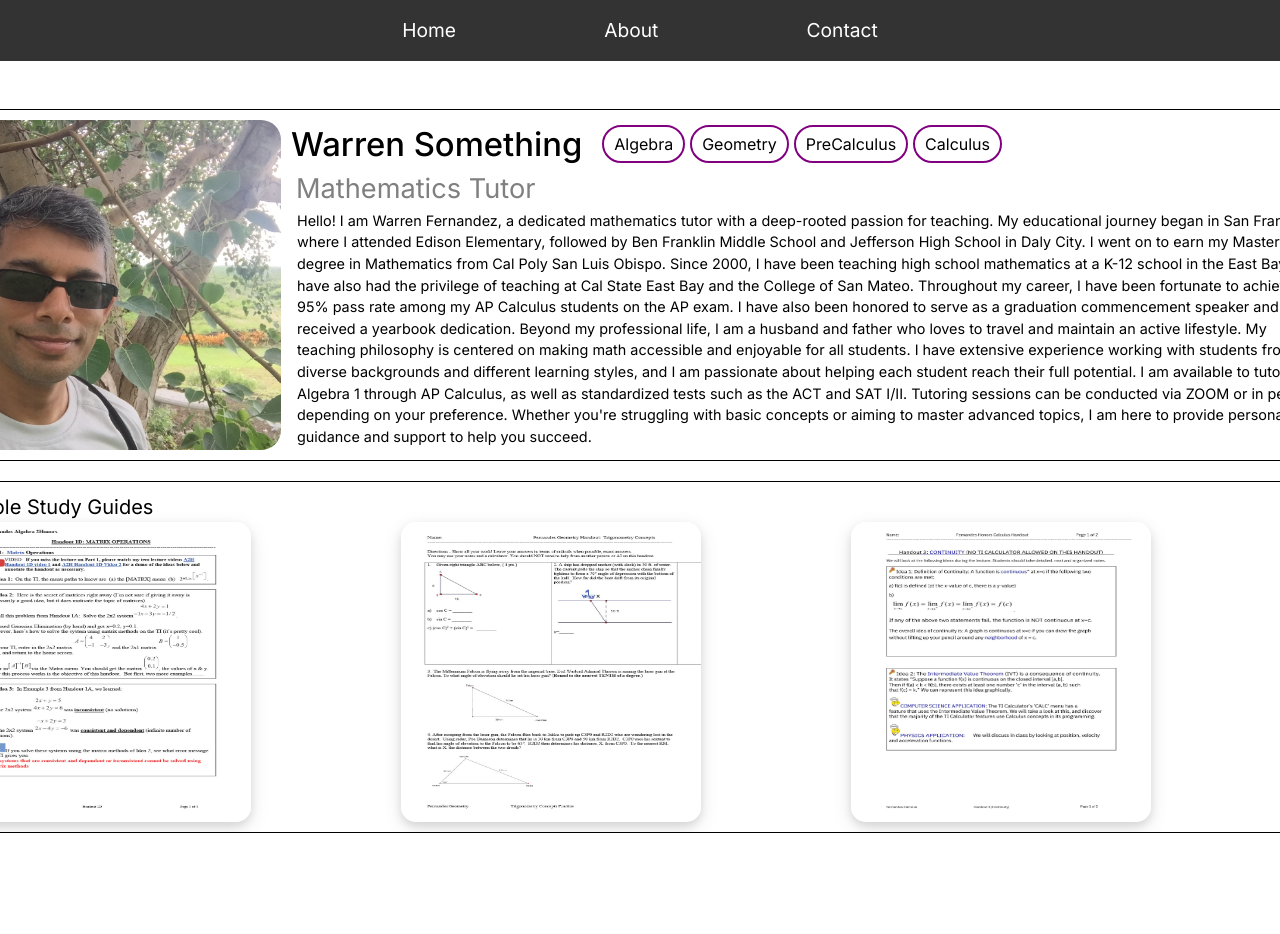
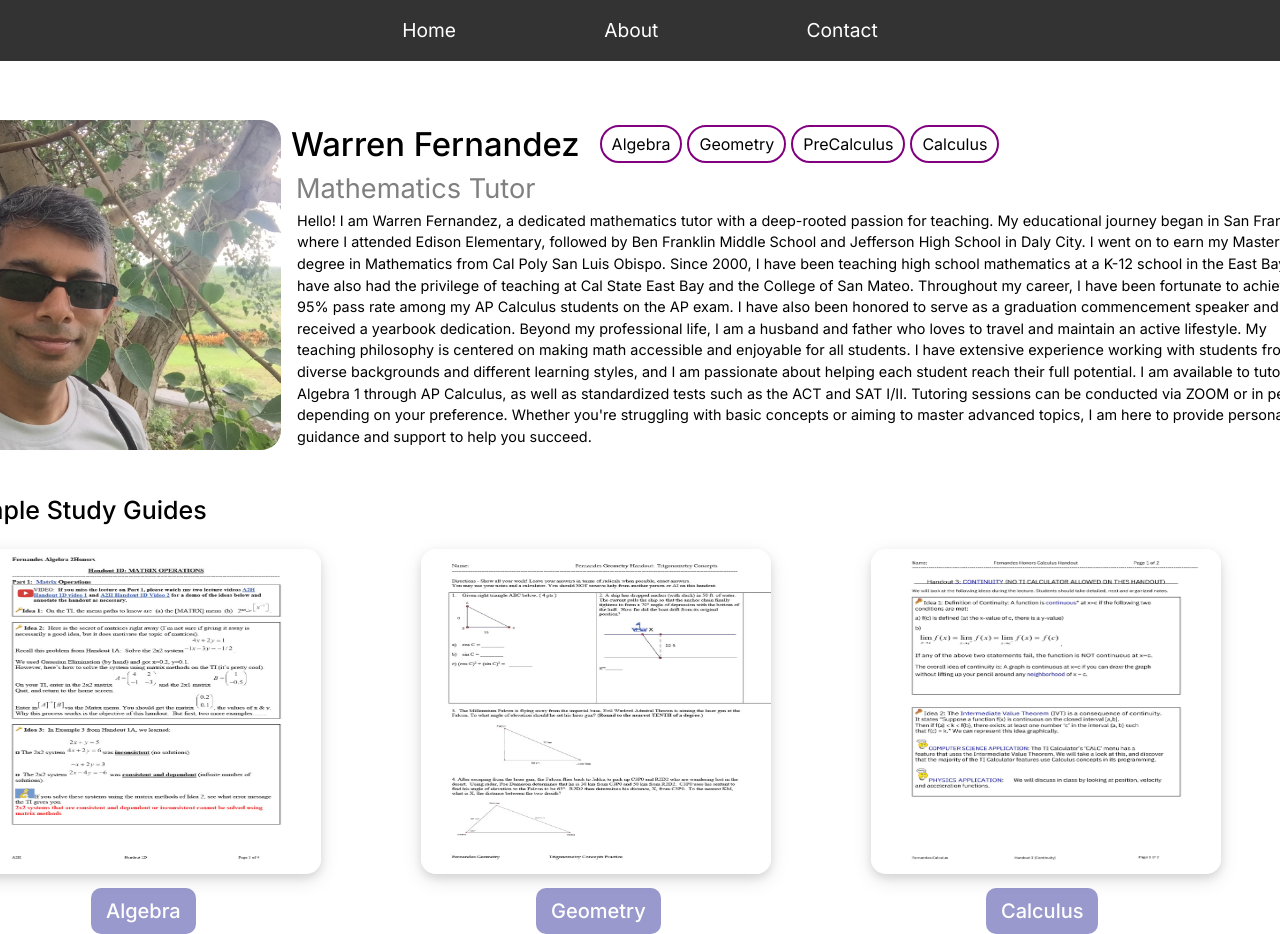
Before and after one commit to Derrick-Truong/Warren-Website, a Next.js app: page / in a window 1280 px wide. Shown: the top 934 px of the page. Before the commit the page ends 833 px from the top, so only its background shows below. Built offline with nearby package versions, Linux system fonts and the light colour scheme.

Commit message:
studyGuides

```diff
--- a/src/app/globals.css
+++ b/src/app/globals.css
@@ -69,7 +69,7 @@ body {
 
 .aboutMe {
   display: flex;
-  border: thin solid black;
+  border: thin solid white;
   padding: 10px;
   width: 1400px;
   height: 400px;
@@ -130,42 +130,50 @@ body {
 
 .studyGuidesOuter {
 display: block;
-  border: thin solid black;
+  border: thin solid white;
   padding: 10px;
   width: 1400px;
   height: 700px;
   margin-top: 20px;
 }
 
-.studyGuidesTitle{
-  font-size: 20px;
-}
+
 
 .studyGuides{
   display: flex;
+  padding-top: 10px;
+  padding-left: 20px;
 }
 
 .studyPic {
   width: 450px;
   height: 300px;
   border-radius: 20px;
-  /* overflow: hidden; */
   position: relative;
+  display: flex;
+  justify-content: center;
+  align-items: flex-end; /* Align items to the bottom */
+  cursor: pointer;
+}
+
+.studyPic:hover {
+  transform: scale(1.1);
+
 }
 
 .studyImage {
   position: absolute;
   top: 0px;
   left: 0px;
-  width: 300px;
-  height: 300px;
+  width: 350px;
+  height: 325px; /* Maintain aspect ratio */
    border-radius: 15px; /* Slightly curved border */
   box-shadow: 0 4px 8px rgba(0, 0, 0, 0.1), 0 6px 20px rgba(0, 0, 0, 0.1);
   cursor: pointer;
 }
 
 .studyImage:hover{
-  transform: scale(1.1);
+  transform: scale(1.0);
 }
 
 .popupImage {
@@ -194,8 +202,60 @@ display: block;
   cursor: pointer;
   color: white;
 }
-
+.studyGuidesTitle{
+  font-size: 25px;
+  font-weight: 500;
+  padding-bottom: 10px;
+}
 .popupImage img {
   max-width: 100%;
   max-height: 80vh;
 }
+
+.studyPicTitlesOuter {
+  display: flex;
+  padding-top: 10px;
+}
+
+.studyPicTitles{
+  z-index: 1; /* Ensure it appears above the image */
+  font-size: 20px;
+  color: white; /* Make the text color white for better visibility */
+  background-color: rgba(0, 0, 130, 0.4); /* Add a semi-transparent background for readability */
+  padding: 8px 15px;
+  border-radius: 10px; /* Slightly curved border */
+  position: absolute;
+  bottom: -85px; /* Position it slightly above the bottom */
+  left: 120px;
+  text-align: center;
+  font-weight: 500;
+
+}
+.studyPicTitles2{
+  z-index: 1; /* Ensure it appears above the image */
+  font-size: 20px;
+  color: white; /* Make the text color white for better visibility */
+  background-color: rgba(0, 0, 130, 0.4); /* Add a semi-transparent background for readability */
+  padding: 8px 15px;
+  border-radius: 10px; /* Slightly curved border */
+  position: absolute;
+  bottom: -85px; /* Position it slightly above the bottom */
+  left: 115px;
+  text-align: center;
+  font-weight: 500;
+
+}
+
+.studyPicTitles3 {
+   z-index: 1; /* Ensure it appears above the image */
+  font-size: 20px;
+  color: white; /* Make the text color white for better visibility */
+  background-color: rgba(0, 0, 130, 0.4); /* Add a semi-transparent background for readability */
+  padding: 8px 15px;
+  border-radius: 10px; /* Slightly curved border */
+  position: absolute;
+  bottom: -85px; /* Position it slightly above the bottom */
+  left: 115px;
+  text-align: center;
+  font-weight: 500;
+}
--- a/src/app/page.tsx
+++ b/src/app/page.tsx
@@ -40,7 +40,7 @@ export default function Home() {
           <Image alt="Head" src={HeadImage} className="head" />
           <div className="authorBody">
             <div className="authorTitle">
-              <h1 className="authorName">Warren Something</h1>
+              <h1 className="authorName">Warren Fernandez</h1>
               <div className="topicsOuter">
                 <div className="topics">Algebra</div>
                 <div className="topics">Geometry</div>
@@ -67,12 +67,15 @@ export default function Home() {
           <div className="studyGuides">
             <div className="studyPic" onClick={() => handleImageClick(Algebra.src)}>
               <Image src={Algebra} alt="Algebra" className="studyImage" />
+              <div className='studyPicTitles'>Algebra</div>
             </div>
             <div className="studyPic" onClick={() => handleImageClick(Geometry.src)}>
               <Image src={Geometry} alt="Geometry" className="studyImage" />
+              <div className='studyPicTitles2'>Geometry</div>
             </div>
             <div className="studyPic" onClick={() => handleImageClick(Calculus.src)}>
               <Image src={Calculus} alt="Calculus" className="studyImage" />
+              <div className='studyPicTitles3'>Calculus</div>
             </div>
           </div>
         </div>
```
